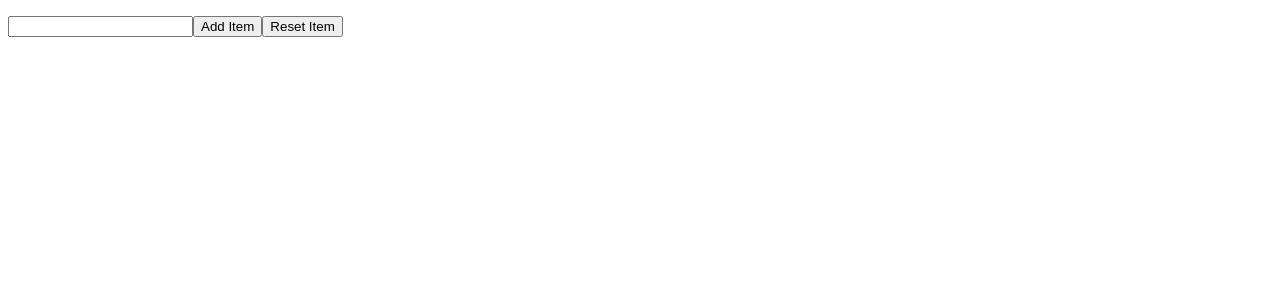
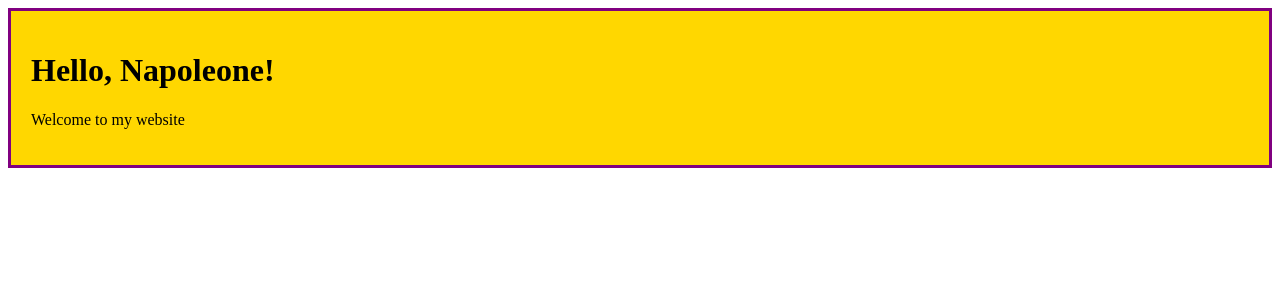
Before and after one commit to alessiobo/React-Exercices, a React (Create React App) app in the folder esercizi/: page / in a window 1280 px wide. Shown: the top 300 px of the page. Built offline with nearby package versions, Linux system fonts and the light colour scheme.

Commit message:
add styling1

```diff
--- a/esercizi/src/App.js
+++ b/esercizi/src/App.js
@@ -1,10 +1,10 @@
-import { TodoList } from "./ToDoList";
+import { Welcome } from "./Welcome";
 
 export function App() {
 
   return (
     <div>
-      <TodoList />
+      <Welcome name="Napoleone" />
     </div>
   );
 }
--- a/esercizi/src/ToDoList.js
+++ /dev/null
@@ -1,60 +0,0 @@
-//Modify the TodoList by adding a "remove" button to each li tag. When clicked, the event handler should remove
-//corresponding item from the items array.
-
-import React from "react";
-
-export class TodoList extends React.Component {
-  constructor(props) {
-    super(props);
-    this.state = {
-      items: [],
-      newItem: "",
-    };
-  }
-
-  handleNewItemChange = (event) => {
-    this.setState({ newItem: event.target.value });
-  };
-
-  handleAddItem = () => {
-    const { items, newItem } = this.state;
-    this.setState({ items: [...items, newItem], newItem: "" });
-  };
-
-  handleResetList = () => {
-    this.setState({ items: [] });
-  };
-
-  handleRemoveItem = (index) => {
-    const { items } = this.state;
-    const newItems = [...items];
-    newItems.splice(index, 1);
-    this.setState({ items: newItems });
-  };
-
-  render() {
-    const { items, newItem } = this.state;
-
-    return (
-      <div>
-        <ul>
-          {items.map((item, i) => (
-            <li key={i}>
-              {item}
-              <button onClick={() => this.handleRemoveItem(i)}>Remove</button>
-            </li>
-          ))}
-        </ul>
-        <div>
-          <input
-            type="text"
-            value={newItem}
-            onChange={this.handleNewItemChange}
-          />
-          <button onClick={this.handleAddItem}>Add Item</button>
-          <button onClick={this.handleResetList}>Reset Item</button>
-        </div>
-      </div>
-    );
-  }
-}
--- /dev/null
+++ b/esercizi/src/Welcome.js
@@ -0,0 +1,12 @@
+import React from "react";
+
+export class Welcome extends React.Component {
+    render() {
+        return (
+            <div className='welcome'>
+                <h1>Hello, {this.props.name}!</h1>
+                <p>Welcome to my website</p>
+            </div>
+        )
+    }
+}
--- /dev/null
+++ b/esercizi/src/index.css
@@ -0,0 +1,8 @@
+/* Create an index.css file and import it within the index.js file. Add a .welcome class to the Welcome component
+that changes its background color and adds a border. */
+
+.welcome {
+    background-color: gold;
+    border: 3px solid purple;
+    padding: 20px;
+}
--- a/esercizi/src/index.js
+++ b/esercizi/src/index.js
@@ -1,6 +1,7 @@
 import React from "react";
 import ReactDOM from "react-dom/client";
 import {App} from "./App";
+import './index.css';
 
 const root = ReactDOM.createRoot(document.getElementById("root"));
 root.render(
```
